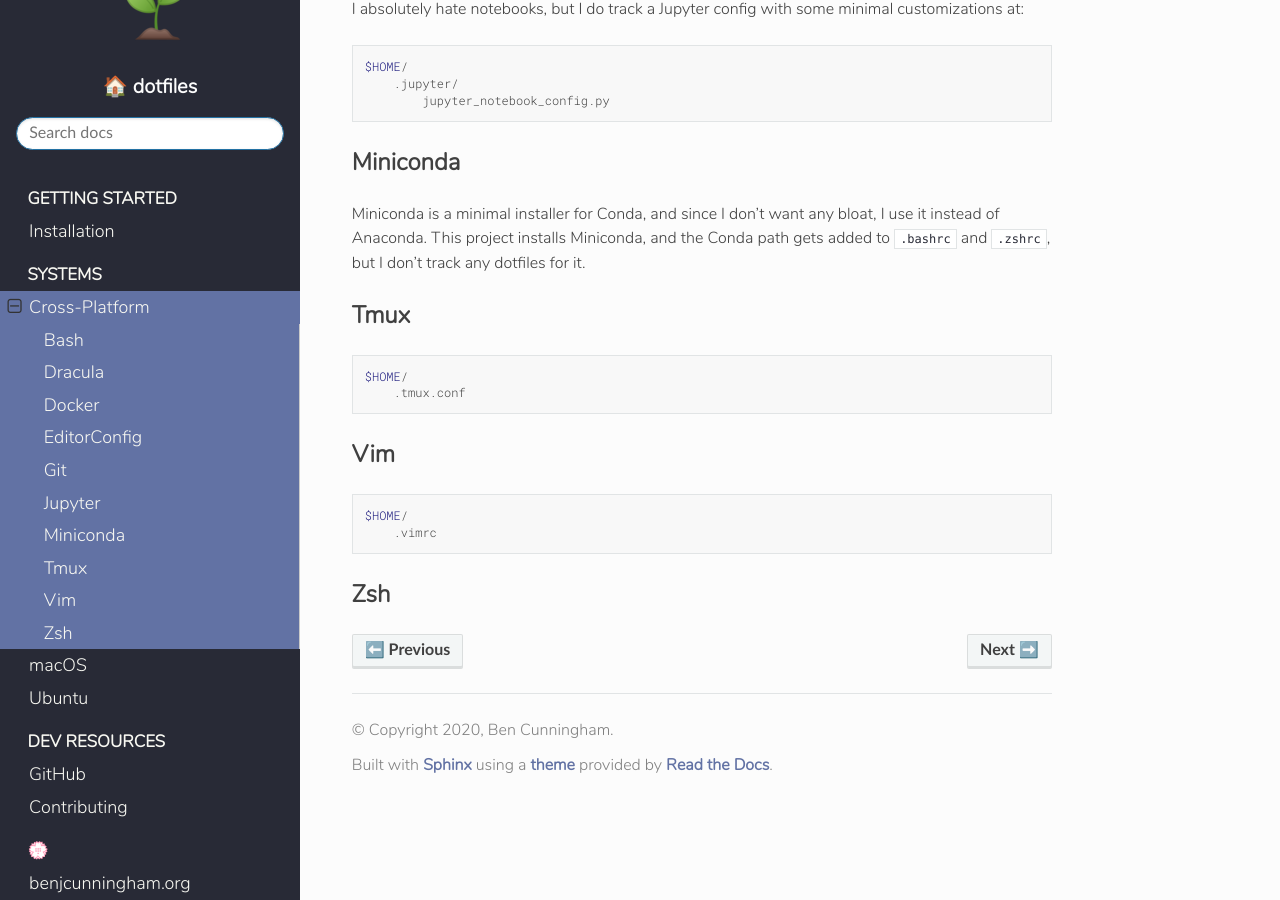
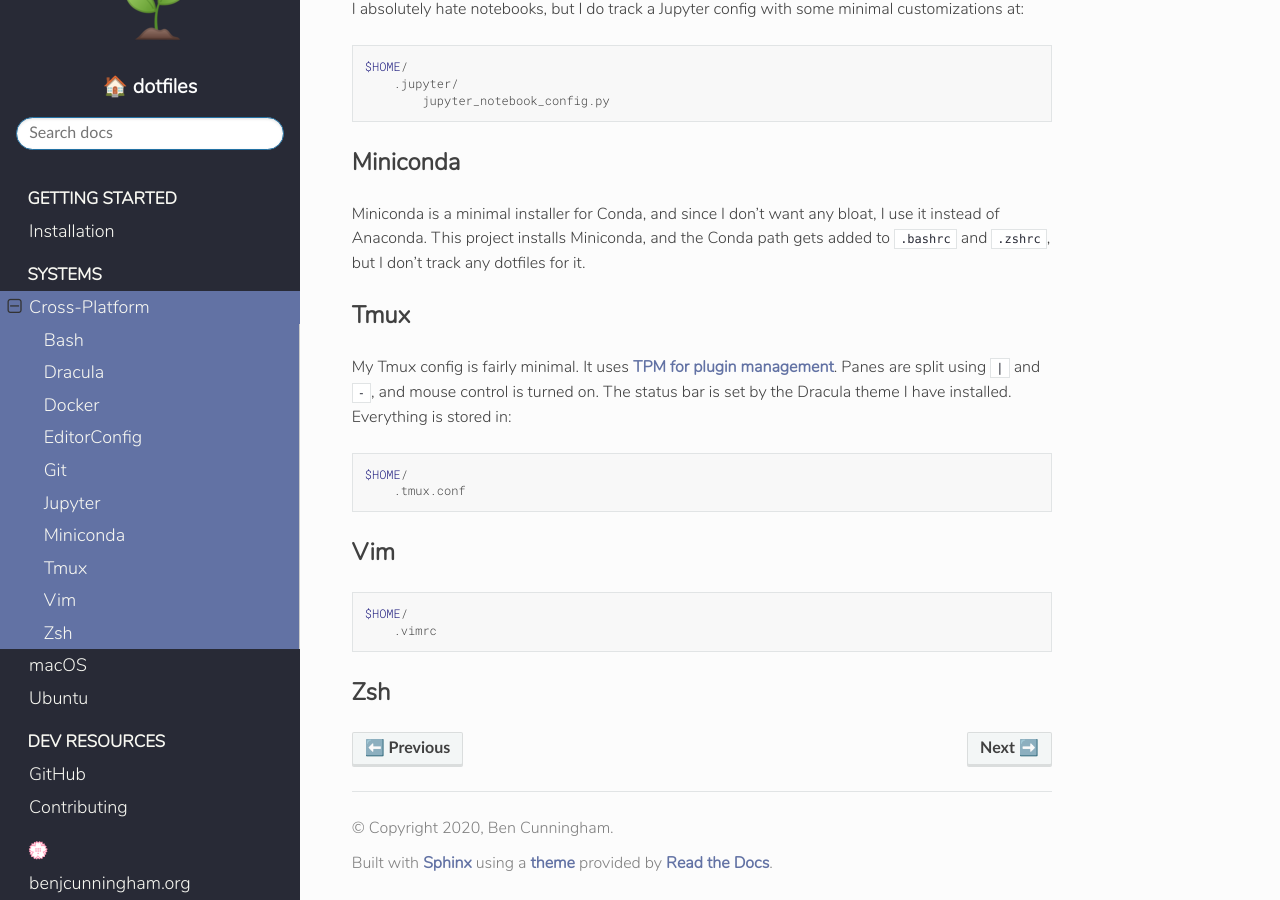
Before and after one commit to benjcunningham/dotfiles, a Sphinx documentation site: the page built from docs/source/systems/cross-platform.rst, in a window 1280 px wide and 900 px high, scrolled down 1667 px. Built offline with Sphinx 7.4.7 and the Read the Docs theme 2.0.0, drawn with Linux system fonts in a browser that asks for light colours.

Commit message:
📝 Document Tmux

```diff
--- a/docs/source/systems/cross-platform.rst
+++ b/docs/source/systems/cross-platform.rst
@@ -75,6 +75,8 @@ Miniconda is a minimal installer for Conda, and since I don't want any bloat, I
 Tmux
 ----
 
+My Tmux config is fairly minimal. It uses `TPM for plugin management <https://github.com/tmux-plugins/tpm>`_. Panes are split using ``|`` and ``-``, and mouse control is turned on. The status bar is set by the Dracula theme I have installed. Everything is stored in:
+
 .. code-block:: bash
 
     $HOME/
```
